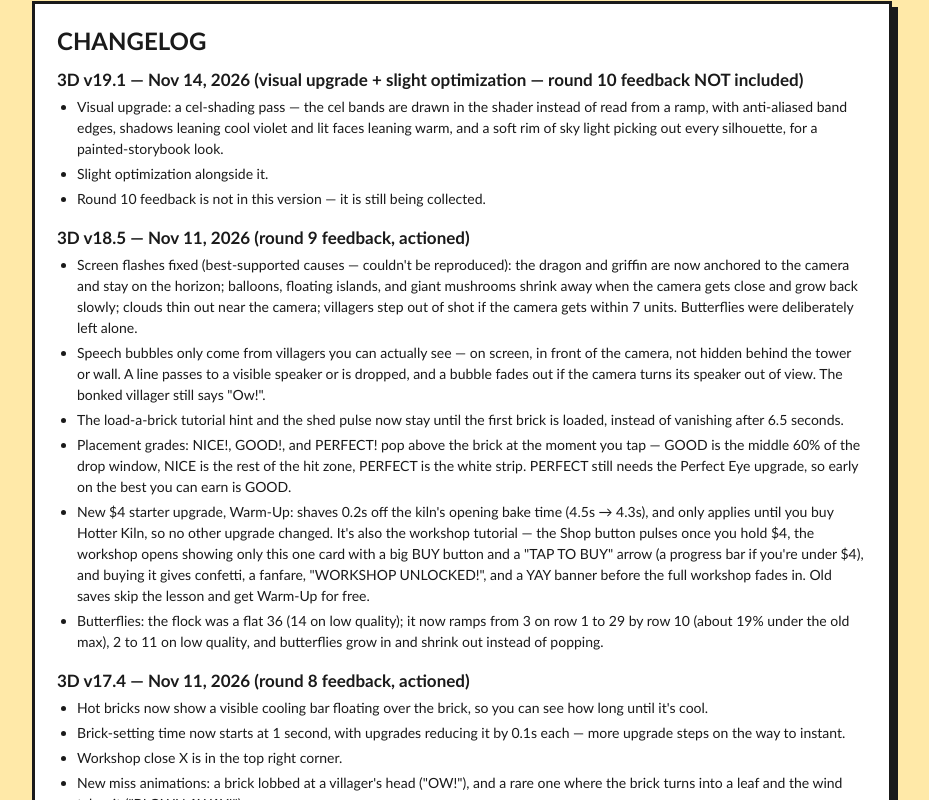
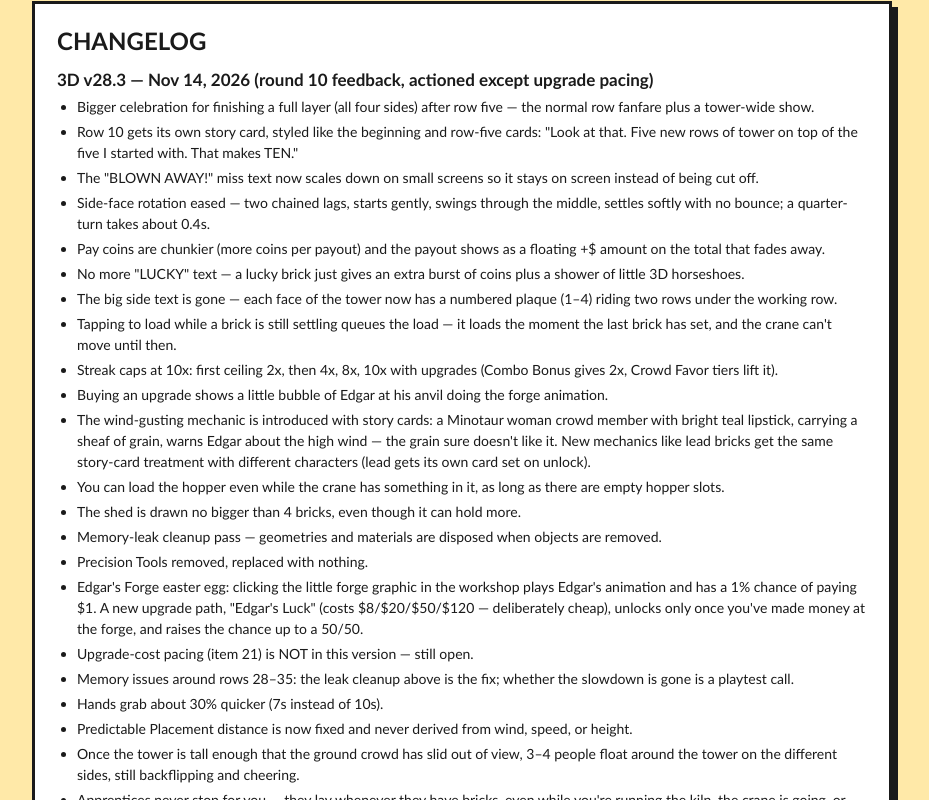
Before and after one commit to icekiller333/brick-by-brick, a plain HTML site: page index.html in a window 1280 px wide. Both pictures are taken after a click on the button 932 px from the left and 292 px from the top of the page. Shown: the part 431-1231 px from the top of the page, without its empty margins (178-1107 px from the left). Drawn offline with Linux system fonts and the light colour scheme.

Commit message:
Update README with v28.3 changelog; landing page to v28.3

```diff
--- a/index.html
+++ b/index.html
@@ -96,8 +96,8 @@
     <a class="tile t3d" href="brick-by-brick-3d.html">
       <span class="icon">🏰</span>
       <h2>3D Version</h2>
-      <p>The latest build (v19.1) — the full 3D game with the tower, villagers, music, and the skill tree.</p>
-      <span class="tag">LATEST — v19.1</span>
+      <p>The latest build (v28.3) — the full 3D game with the tower, villagers, music, and the skill tree.</p>
+      <span class="tag">LATEST — v28.3</span>
     </a>
     <button class="tile tlog" id="logBtn" aria-expanded="false" aria-controls="changelog" type="button">
       <span class="icon">📜</span>
@@ -109,6 +109,34 @@
 
   <section id="changelog" aria-label="Changelog">
     <h2>Changelog</h2>
+
+    <h3>3D v28.3 — Nov 14, 2026 (round 10 feedback, actioned except upgrade pacing)</h3>
+    <ul>
+      <li>Bigger celebration for finishing a full layer (all four sides) after row five — the normal row fanfare plus a tower-wide show.</li>
+      <li>Row 10 gets its own story card, styled like the beginning and row-five cards: "Look at that. Five new rows of tower on top of the five I started with. That makes TEN."</li>
+      <li>The "BLOWN AWAY!" miss text now scales down on small screens so it stays on screen instead of being cut off.</li>
+      <li>Side-face rotation eased — two chained lags, starts gently, swings through the middle, settles softly with no bounce; a quarter-turn takes about 0.4s.</li>
+      <li>Pay coins are chunkier (more coins per payout) and the payout shows as a floating +$ amount on the total that fades away.</li>
+      <li>No more "LUCKY" text — a lucky brick just gives an extra burst of coins plus a shower of little 3D horseshoes.</li>
+      <li>The big side text is gone — each face of the tower now has a numbered plaque (1–4) riding two rows under the working row.</li>
+      <li>Tapping to load while a brick is still settling queues the load — it loads the moment the last brick has set, and the crane can't move until then.</li>
+      <li>Streak caps at 10x: first ceiling 2x, then 4x, 8x, 10x with upgrades (Combo Bonus gives 2x, Crowd Favor tiers lift it).</li>
+      <li>Buying an upgrade shows a little bubble of Edgar at his anvil doing the forge animation.</li>
+      <li>The wind-gusting mechanic is introduced with story cards: a Minotaur woman crowd member with bright teal lipstick, carrying a sheaf of grain, warns Edgar about the high wind — the grain sure doesn't like it. New mechanics like lead bricks get the same story-card treatment with different characters (lead gets its own card set on unlock).</li>
+      <li>You can load the hopper even while the crane has something in it, as long as there are empty hopper slots.</li>
+      <li>The shed is drawn no bigger than 4 bricks, even though it can hold more.</li>
+      <li>Memory-leak cleanup pass — geometries and materials are disposed when objects are removed.</li>
+      <li>Precision Tools removed, replaced with nothing.</li>
+      <li>Edgar's Forge easter egg: clicking the little forge graphic in the workshop plays Edgar's animation and has a 1% chance of paying $1. A new upgrade path, "Edgar's Luck" (costs $8/$20/$50/$120 — deliberately cheap), unlocks only once you've made money at the forge, and raises the chance up to a 50/50.</li>
+      <li>Upgrade-cost pacing (item 21) is NOT in this version — still open.</li>
+      <li>Memory issues around rows 28–35: the leak cleanup above is the fix; whether the slowdown is gone is a playtest call.</li>
+      <li>Hands grab about 30% quicker (7s instead of 10s).</li>
+      <li>Predictable Placement distance is now fixed and never derived from wind, speed, or height.</li>
+      <li>Once the tower is tall enough that the ground crowd has slid out of view, 3–4 people float around the tower on the different sides, still backflipping and cheering.</li>
+      <li>Apprentices never stop for you — they lay whenever they have bricks, even while you're running the kiln, the crane is going, or you're placing. The slot still glows and counts down as a warning.</li>
+      <li>New upgrade: Full Warehouse Discard ($60) — once a warehouse is full of one brick type, new bricks of that type are thrown out automatically so you can keep making other types.</li>
+      <li>Storage is now separate buildings beside the regular brick storage — no more tabs, just different buildings you click. Each building holds the storage amount (e.g. storage of four means each building holds four), and when one is empty it switches to the next closest non-empty one.</li>
+    </ul>
 
     <h3>3D v19.1 — Nov 14, 2026 (visual upgrade + slight optimization — round 10 feedback NOT included)</h3>
     <ul>
```
Also changed, not shown: 1 other file.
